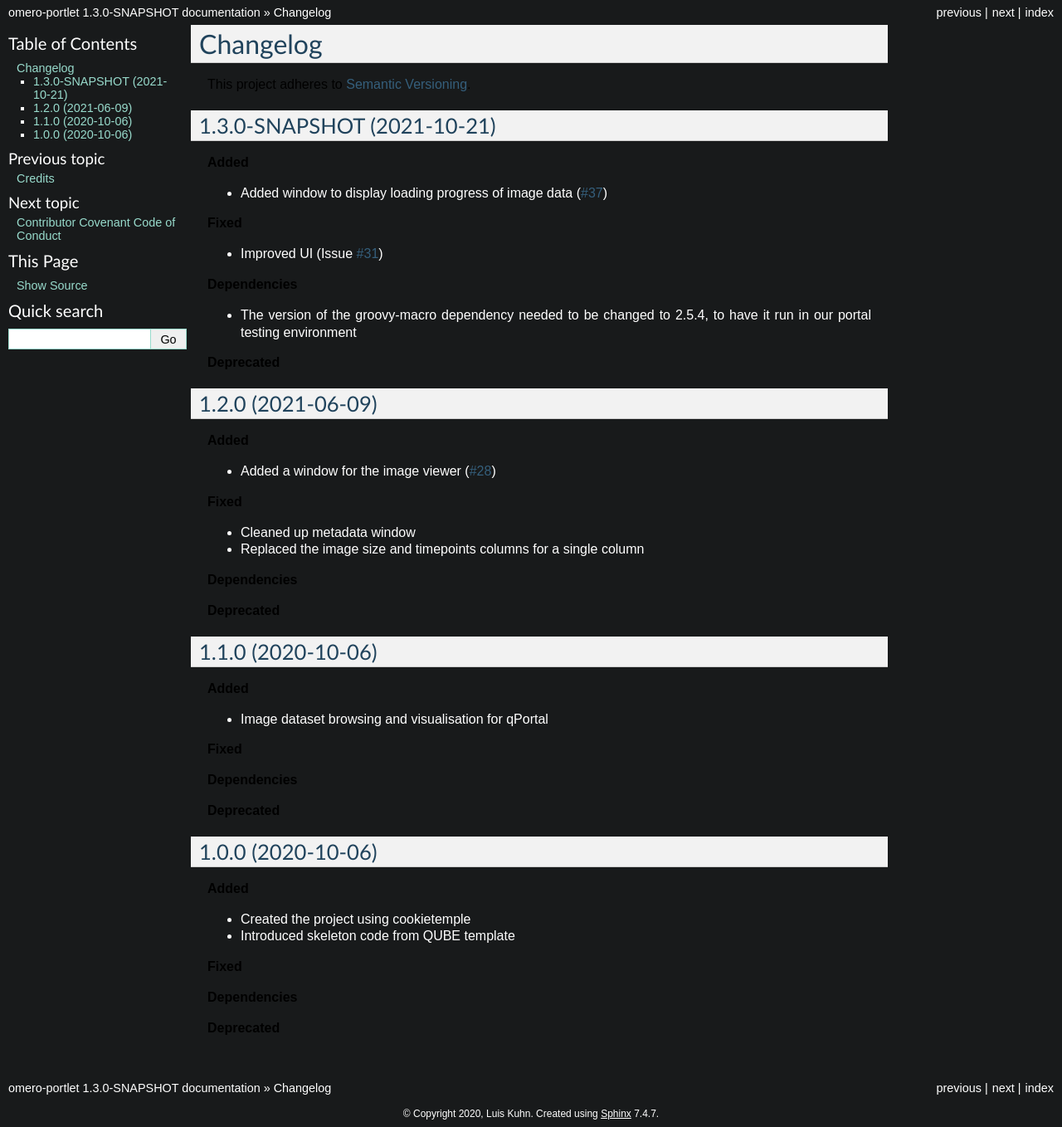
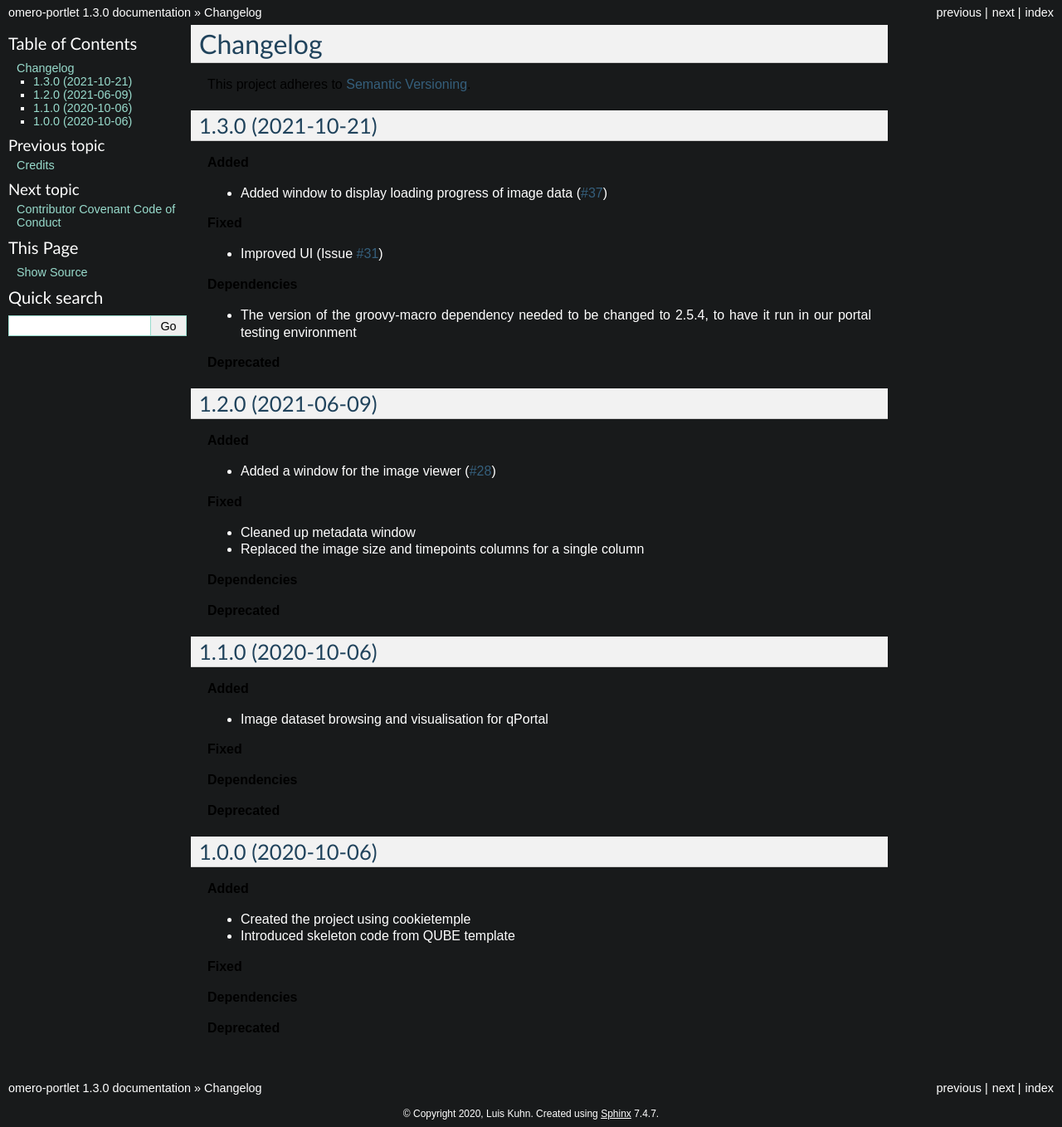
Before and after one commit to qbicsoftware/omero-portlet, a Sphinx documentation site: the page built from docs/changelog.rst, in a window 1280 px wide. Shown: the whole page at 83% size. Built offline with Sphinx 7.4.7, drawn with Linux system fonts in a browser that asks for light colours.

Commit message:
removed snapshot

```diff
--- a/CHANGELOG.rst
+++ b/CHANGELOG.rst
@@ -4,7 +4,7 @@
 
 This project adheres to `Semantic Versioning <https://semver.org/>`_.
 
-1.3.0-SNAPSHOT (2021-10-21)
+1.3.0 (2021-10-21)
 ------------------
 
 **Added**
--- a/docs/conf.py
+++ b/docs/conf.py
@@ -55,9 +55,9 @@
 # the built documents.
 #
 # The short X.Y version.
-version = '1.3.0-SNAPSHOT'
+version = '1.3.0'
 # The full version, including alpha/beta/rc tags.
-release = '1.3.0-SNAPSHOT'
+release = '1.3.0'
 
 # The language for content autogenerated by Sphinx. Refer to documentation
 # for a list of supported languages.
--- a/pom.xml
+++ b/pom.xml
@@ -12,7 +12,7 @@
 	</parent>
 
 	<artifactId>omero-portlet</artifactId>
-	<version>1.3.0-SNAPSHOT</version> <!-- <<QUBE_FORCE_BUMP>> -->
+	<version>1.3.0</version> <!-- <<QUBE_FORCE_BUMP>> -->
 	<name>omero-portlet</name>
 	<url>http://github.com/qbicsoftware/omero-portlet</url>
 	<description>Omero-portlet. A imaging visualisation portlet for qPortal.</description>
--- a/qube.cfg
+++ b/qube.cfg
@@ -1,5 +1,5 @@
 [bumpversion]
-current_version = 1.3.0-SNAPSHOT
+current_version = 1.3.0
 
 [bumpversion_files_whitelisted]
 dot_qube = .qube.yml
```
Also changed, not shown: .qube.yml.
